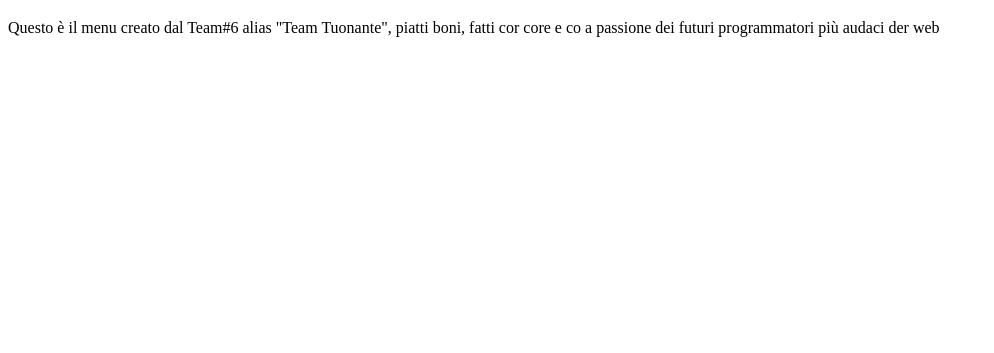
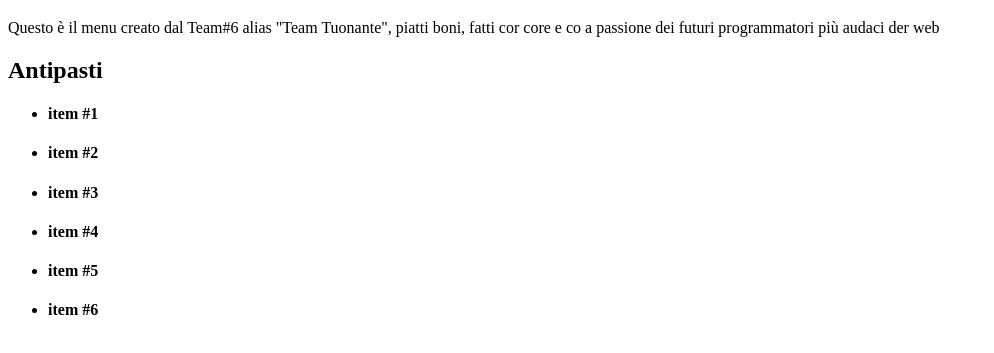
Before and after one commit to pincopops/MenuCarne, a plain HTML site: page menu1.html in a window 1280 px wide. Shown: the part 61-414 px from the top of the page, without its empty margins (0-994 px from the left). Drawn offline with Linux system fonts and the light colour scheme.

Commit message:
Make some changes on menu1

```diff
--- a/menu1.html
+++ b/menu1.html
@@ -11,6 +11,16 @@
         <h1>Menu Marmotta Tuonante</h1>
         <p>Questo è il menu creato dal Team#6 alias "Team Tuonante", piatti boni, fatti cor core e co a passione dei futuri programmatori più audaci der web</p>
     </header>
-
+<section>
+    <h2>Antipasti</h2>
+    <ul>
+        <li><h4>item #1</h4></li>
+        <li><h4>item #2</h4></li>
+        <li><h4>item #3</h4></li>
+        <li><h4>item #4</h4></li>
+        <li><h4>item #5</h4></li>
+        <li><h4>item #6</h4></li>
+    </ul>
+</section>
 </body>
 </html>
```
